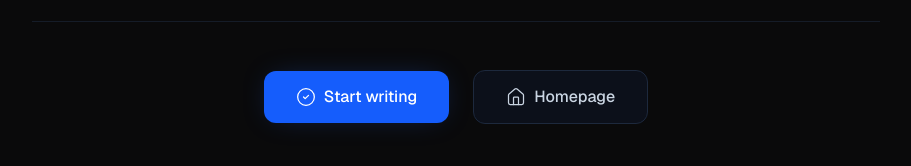
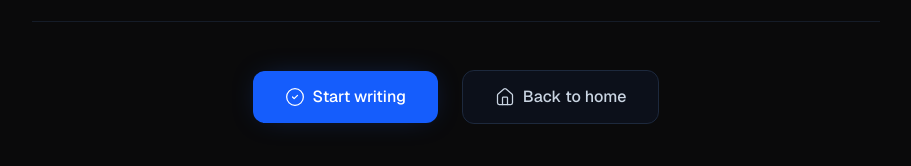
Before and after one commit to qcwssss/spanish-notes-app, a Next.js app: page /faq in a window 1280 px wide. Shown: the part 1428-1594 px from the top of the page, without its empty margins (184-1095 px from the left). Built offline with nearby package versions, Linux system fonts and the light colour scheme; no server answers.

Commit message:
fix(ui): address accessibility link and FAQ i18n CTA

```diff
--- a/src/app/faq/page.tsx
+++ b/src/app/faq/page.tsx
@@ -106,7 +106,7 @@ export default async function FaqPage() {
             className="flex w-full items-center justify-center rounded-xl border border-slate-800 bg-slate-900/50 px-8 py-3.5 font-medium text-slate-300 transition-colors hover:border-slate-700 hover:bg-slate-800 hover:text-white sm:w-auto"
           >
             <Home className="mr-2 h-5 w-5" strokeWidth={1.5} />
-            Homepage
+            {t('faq.ctaHome')}
           </Link>
         </footer>
       </main>
--- a/src/app/page.tsx
+++ b/src/app/page.tsx
@@ -36,7 +36,7 @@ export default async function LandingPage() {
           <span>Viva<span className="text-blue-500">Note</span></span>
         </div>
         <div className="hidden md:flex items-center gap-8 text-sm font-medium text-slate-400">
-          <span className="hover:text-white transition-colors cursor-pointer">Features</span>
+          <Link href="#features" className="hover:text-white transition-colors focus-visible:outline-none focus-visible:ring-2 focus-visible:ring-blue-500/60 rounded-sm">Features</Link>
           <Link href={ROUTES.faq} className="hover:text-white transition-colors cursor-pointer">FAQ</Link>
         </div>
         <div className="flex items-center gap-4 text-sm">
@@ -154,7 +154,7 @@ export default async function LandingPage() {
         </section>
 
         {/* Feature Grid */}
-        <section className="mx-auto max-w-5xl grid gap-8 sm:grid-cols-3">
+        <section id="features" className="mx-auto max-w-5xl grid gap-8 sm:grid-cols-3">
           {[
             { icon: PenTool, title: 'Rich Text & Syntax', desc: t('landing.featureWrite') },
             { icon: Globe2, title: 'Organized Structure', desc: t('landing.featureLanguage') },
```
